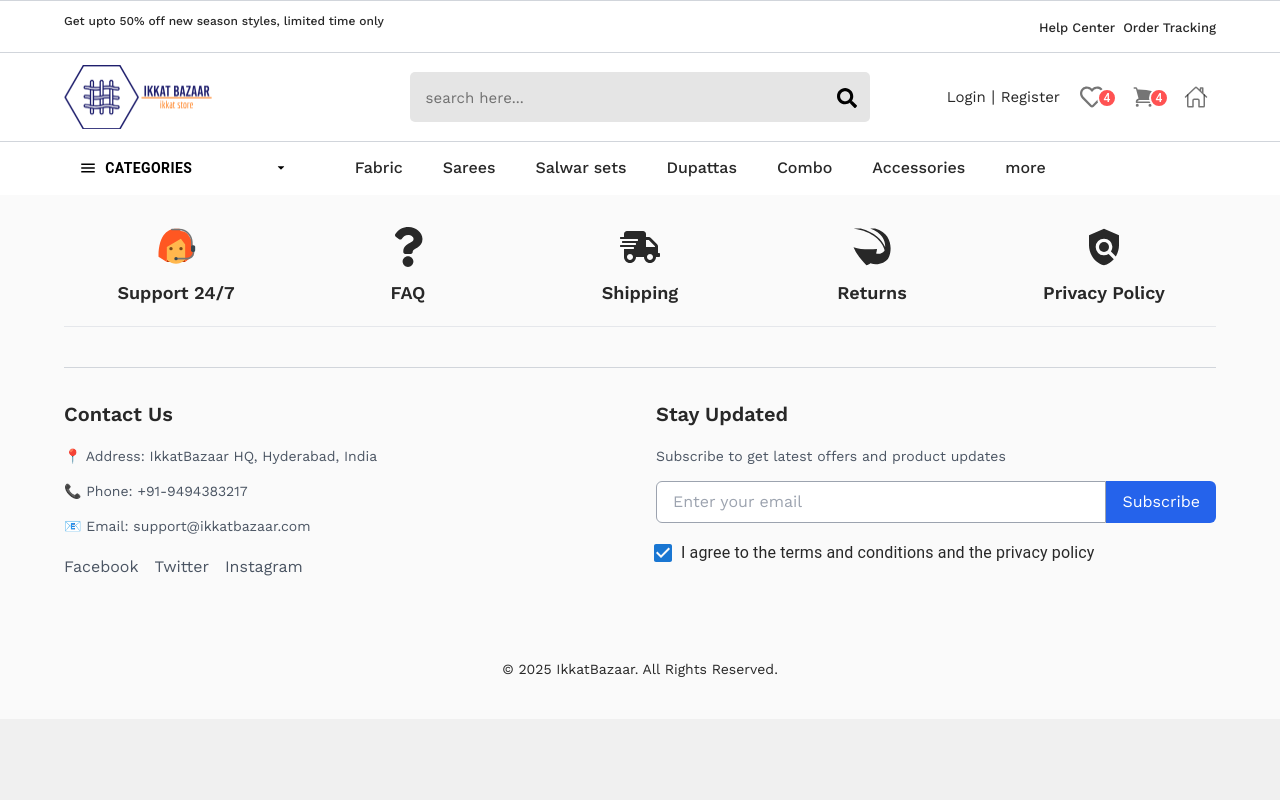
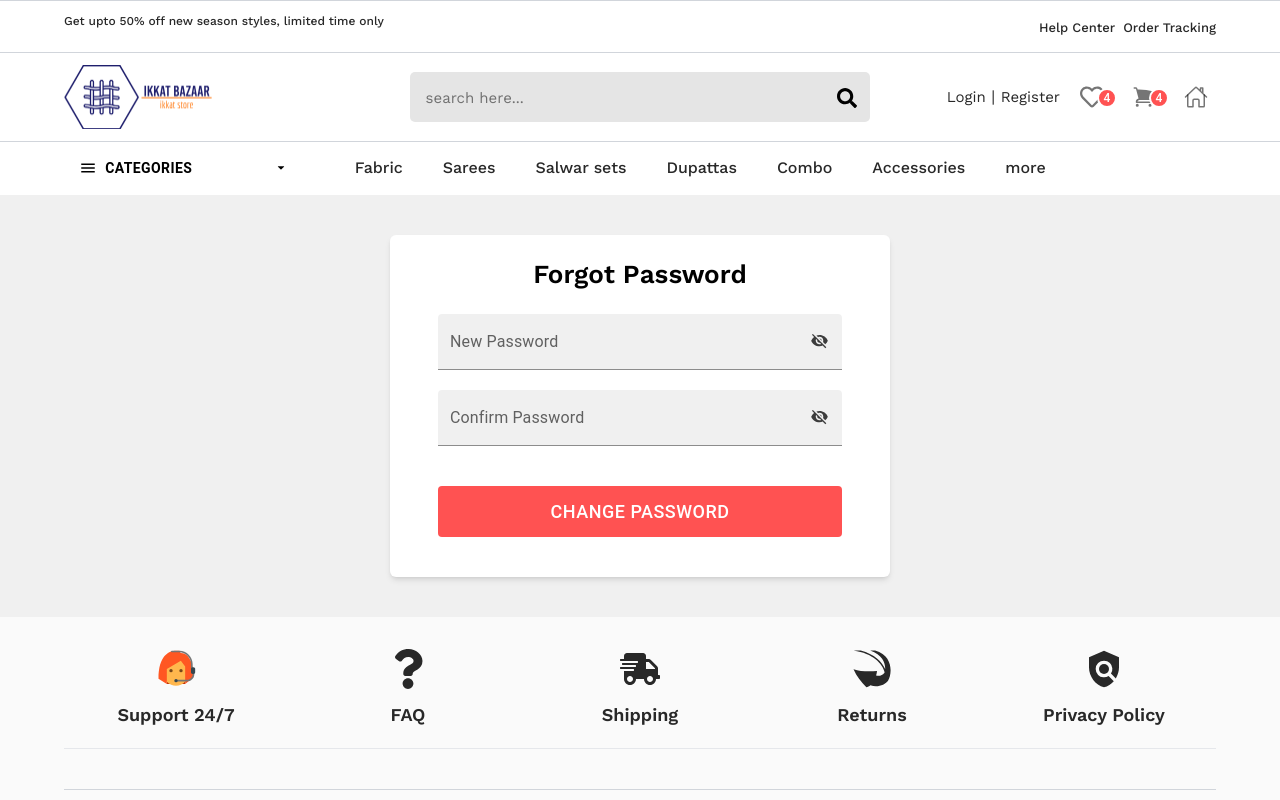
Before and after one commit to Raghuramjella/IkkatBazaar, a React (Vite) app: page /forgot-password in a window 1280 px wide. Shown: the top 800 px of the page. Built offline with nearby package versions, Linux system fonts and the light colour scheme.

Commit message:
added forgot password, verify pages

```diff
--- a/package.json
+++ b/package.json
@@ -18,6 +18,7 @@
     "react": "^19.1.1",
     "react-collapse": "^5.1.1",
     "react-dom": "^19.1.1",
+    "react-hot-toast": "^2.6.0",
     "react-icons": "^5.5.0",
     "react-inner-image-zoom": "^4.0.1",
     "react-range-slider-input": "^3.2.1",
--- a/src/App.jsx
+++ b/src/App.jsx
@@ -16,6 +16,9 @@ import { IoCloseSharp } from "react-icons/io5";
 import ProductDetailsComponent from './components/productDetails'
 import Login from './Pages/Login'
 import Register from './Pages/Register'
+import Verify from './Pages/Verify'
+import toast, { Toaster } from 'react-hot-toast';
+import Forgot_Password from './Pages/ForgotPassword'
 
 const MyContext = createContext();
 
@@ -34,9 +37,20 @@ function App() {
     setOpenProductDetails1(false);
   };
 
+  const openAlertBox =(status, msg) => {
+    if(status ==="success"){
+      toast.success(msg);
+    }
+    if(status ==="error"){
+      toast.error(msg);
+    }
+  }
+
   const values = {
-    setOpenProductDetails1
+    setOpenProductDetails1,
+    openAlertBox
   };
+
 
   return (
     <>
@@ -49,10 +63,14 @@ function App() {
             <Route path='/product/:id' exact={true} element={<Product />} />
             <Route path='/login' exact={true} element={<Login />} />
             <Route path='/register' exact={true} element={<Register />} />
+            <Route path="/verify" exact={true} element={<Verify/>} />
+            <Route path="/forgot-password" exact={true} element={<Forgot_Password/>} />
           </Routes>
           <Footer />
         </MyContext.Provider>
       </BrowserRouter>
+
+      <Toaster />
 
 
       <Dialog
--- /dev/null
+++ b/src/Pages/ForgotPassword/index.jsx
@@ -0,0 +1,78 @@
+import React, { useState } from 'react'
+import TextField from '@mui/material/TextField';
+import { Button } from '@mui/material';
+import { IoMdEye } from "react-icons/io";
+import { IoMdEyeOff } from "react-icons/io";
+import { FcGoogle } from "react-icons/fc";
+import { CgPassword } from 'react-icons/cg';
+import { MyContext } from '../../App';
+
+
+const Forgot_Password = () => {
+    const [showPassword, setShowPassword] = useState(false);
+    const [showPassword2, setShowPassword2] = useState(false);
+
+
+
+    return (
+        <section className='section py-10'>
+            <div className='container'>
+                <div className='card shadow-md w-[500px] m-auto rounded-md bg-white p-5 px-12'>
+                    <h3 className='text-center text-[26px] text-black'>Forgot Password</h3>
+
+                    <form className='w-full mt-5'>
+                        <div className='form-group w-full mb-5 relative'>
+                            <TextField
+                                type={showPassword === false ? 'password' : 'text'}
+                                id="password"
+                                label="New Password"
+                                variant="filled"
+                                className='w-full'
+                                name='name'
+                            />
+                            <Button
+                                type='submit'
+                                className='!absolute top-[10px] right-[5px] z-50 !w-[35px] !h-[35px] !min-w-[35px] !rounded-full !text-black'
+                                onClick={() => setShowPassword(!showPassword)}
+                            >
+                                {
+                                    showPassword === true ? <IoMdEye className='text-[20px] opacity-75' /> : <IoMdEyeOff className='text-[20px] opacity-75' />
+                                }
+                            </Button>
+                        </div>
+
+                        <div className='form-group w-full mb-5 relative'>
+                            <TextField
+                                type={showPassword2 === false ? 'password' : 'text'}
+                                id="confirm_password"
+                                label="Confirm Password"
+                                variant="filled"
+                                className='w-full'
+                                name="password"
+                            />
+                            <Button
+                                type='submit'
+                                className='!absolute top-[10px] right-[5px] z-50 !w-[35px] !h-[35px] !min-w-[35px] !rounded-full !text-black'
+                                onClick={() => setShowPassword2(!showPassword2)}
+                            >
+                                {
+                                    showPassword2 === true ? <IoMdEye className='text-[20px] opacity-75' /> : <IoMdEyeOff className='text-[20px] opacity-75' />
+                                }
+                            </Button>
+                        </div>
+
+                        <div className='flex items-center w-full mt-3 pt-5 pb-5'>
+                            <Button className='btn-org btn-lg w-full'>Change Password</Button>
+                        </div>
+
+                    </form>
+
+                </div>
+
+            </div>
+
+        </section>
+    )
+}
+
+export default Forgot_Password
--- a/src/Pages/Login/index.jsx
+++ b/src/Pages/Login/index.jsx
@@ -1,13 +1,30 @@
-import React, { useState } from 'react'
+import React, { useContext, useState } from 'react'
 import TextField from '@mui/material/TextField';
 import { Button } from '@mui/material';
 import { IoMdEye } from "react-icons/io";
 import { IoMdEyeOff } from "react-icons/io";
 import { FcGoogle } from "react-icons/fc";
+import { CgPassword } from 'react-icons/cg';
+import { useNavigate } from 'react-router-dom';
+import { MyContext } from '../../App';
 
 
 const Login = () => {
     const [showPassword, setShowPassword] = useState(false);
+    const [formFields, setformFields] = useState({
+        email:"",
+        password:""
+    });
+    const context = useContext(MyContext);
+
+    const history = useNavigate();
+
+    const forgotPassword =()=>{
+
+            context.openAlertBox("success","OTP Sent");
+            history("/verify");
+
+    }
     return (
         <section className='section py-10'>
             <div className='container'>
@@ -22,6 +39,7 @@ const Login = () => {
                                 label="Email-Id"
                                 variant="filled"
                                 className='w-full'
+                                name='name'
                             />
                         </div>
 
@@ -32,8 +50,10 @@ const Login = () => {
                                 label="Password"
                                 variant="filled"
                                 className='w-full'
+                                name="password"
                             />
                             <Button
+                                type='submit'
                                 className='!absolute top-[10px] right-[5px] z-50 !w-[35px] !h-[35px] !min-w-[35px] !rounded-full !text-black'
                                 onClick={() => setShowPassword(!showPassword)}
                             >
@@ -44,7 +64,7 @@ const Login = () => {
                         </div>
 
                         <div className='flex items-center justify-between w-full pt-5'>
-                            <a className='link cursor-pointer text-[16px] font-[600]'>Forgot Password?</a>
+                            <a className='link cursor-pointer text-[16px] font-[600]' onClick={forgotPassword}>Forgot Password?</a>
                             <p >Not Registered? <a className='link cursor-pointer text-[16px] font-[600]' href='/register'>Sign Up</a></p>
 
                         </div>
--- /dev/null
+++ b/src/Pages/Verify/index.jsx
@@ -0,0 +1,31 @@
+import React, { useState } from 'react'
+import OTPInput from '../../components/Otpbox';
+
+const Verify = () => {
+    const [otp, setOtp] = useState("");
+    const handleOtpSubmit = (otpValue) => {
+        alert(`Entered OTP is: ${otpValue}`);
+        setOtp(otpValue);
+    };
+    return (
+        <section className='section py-10'>
+            <div className='container'>
+                <div className='card shadow-md w-[500px] m-auto rounded-md bg-white p-5 px-12'>
+                    <div className='flex items-center justify-center mb-5'>
+                        <img src='/shield.png' width={'80'} />
+                    </div>
+
+                    <h3 className='text-center text-[26px] text-black'>Verify OTP</h3>
+                    <p className='text-center'>OTP sent to <span className='text-black font-bold'>ram@gmail.com</span></p>
+
+                    <OTPInput length={4} onSubmit={handleOtpSubmit} />
+
+                </div>
+
+            </div>
+
+        </section>
+    )
+}
+
+export default Verify;
--- /dev/null
+++ b/src/components/Otpbox/index.css
@@ -0,0 +1,45 @@
+
+.otp-container {
+  background: white;
+  padding: 30px 40px;
+  border-radius: 12px;
+  box-shadow: 0 4px 10px rgba(0,0,0,0.1);
+  text-align: center;
+}
+
+.otp-inputs {
+  display: flex;
+  justify-content: center;
+  gap: 10px;
+  margin: 20px 0;
+}
+
+.otp-box {
+  width: 50px;
+  height: 50px;
+  text-align: center;
+  font-size: 24px;
+  border: 2px solid #ccc;
+  border-radius: 8px;
+  outline: none;
+  transition: border 0.2s;
+}
+
+.otp-box:focus {
+  border-color: #007bff;
+}
+
+.submit-btn {
+  background: #007bff;
+  color: white;
+  border: none;
+  padding: 10px 20px;
+  border-radius: 8px;
+  cursor: pointer;
+  font-size: 16px;
+  transition: background 0.3s;
+}
+
+.submit-btn:hover {
+  background: #0056b3;
+}
--- /dev/null
+++ b/src/components/Otpbox/index.jsx
@@ -0,0 +1,68 @@
+import React, { useState, useRef } from 'react';
+import "./index.css";
+import { Button } from '@mui/material';
+
+const OTPInput = ({ length = 6, onSubmit }) => {
+  const [otp, setOtp] = useState(Array(length).fill("")); // store each digit
+  const inputsRef = useRef([]);
+
+  // handle change
+  const handleChange = (value, index) => {
+    if (isNaN(value)) return; // accept only numbers
+
+    const newOtp = [...otp];
+    newOtp[index] = value.substring(value.length - 1); // keep last digit only
+    setOtp(newOtp);
+
+    // move to next input automatically
+    if (value && index < length - 1) {
+      inputsRef.current[index + 1].focus();
+    }
+  };
+
+  // handle key events (like backspace)
+  const handleKeyDown = (e, index) => {
+    if (e.key === "Backspace" && !otp[index] && index > 0) {
+      inputsRef.current[index - 1].focus();
+    }
+  };
+
+  // handle paste entire OTP
+  const handlePaste = (e) => {
+    const pasted = e.clipboardData.getData("text").slice(0, length);
+    if (!/^\d+$/.test(pasted)) return;
+    const newOtp = pasted.split("");
+    setOtp(newOtp);
+    newOtp.forEach((_, i) => {
+      if (inputsRef.current[i]) inputsRef.current[i].value = newOtp[i];
+    });
+  };
+
+  // join all digits into single string
+  const handleSubmit = () => {
+    const otpValue = otp.join("");
+    onSubmit(otpValue);
+  };
+
+  return (
+    <div className="otp-container">
+      <div className="otp-inputs" onPaste={handlePaste}>
+        {otp.map((digit, index) => (
+          <input
+            key={index}
+            type="text"
+            maxLength="1"
+            value={digit}
+            ref={(el) => (inputsRef.current[index] = el)}
+            onChange={(e) => handleChange(e.target.value, index)}
+            onKeyDown={(e) => handleKeyDown(e, index)}
+            className="otp-box"
+          />
+        ))}
+      </div>
+      <Button onClick={handleSubmit} className="submit-btn btn-org">Verify OTP</Button>
+    </div>
+  );
+};
+
+export default OTPInput;
```
Also changed, not shown: public/shield.png (added), 1 other file (tests, documents, lock files or other folders).
